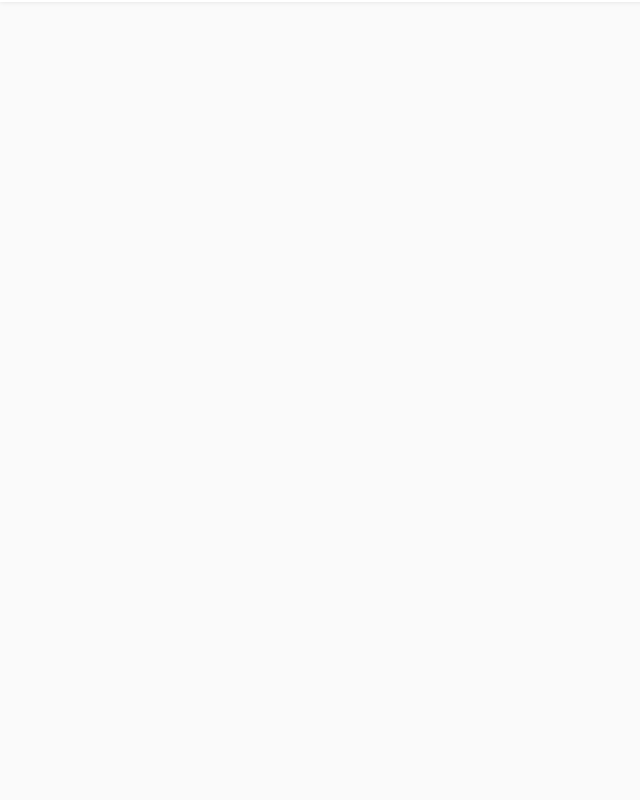
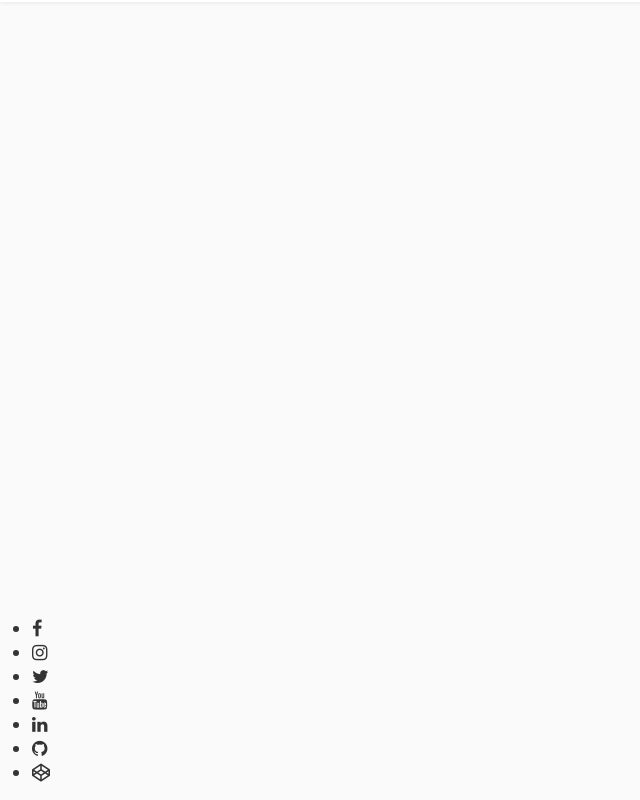
Before and after one commit to vaivodeieva/project-22.10.21, a React (Create React App) app: page /aboutus in a window 1280 px wide. Shown: the part 214-1014 px from the top of the page, without its empty margins (0-640 px from the left). Before the commit the page ends 830 px from the top, so only its background shows below. Built offline with nearby package versions, Linux system fonts and the light colour scheme.

Commit message:
update footer, add link to head

```diff
--- a/public/index.html
+++ b/public/index.html
@@ -26,6 +26,11 @@
     -->
     <title>React App</title>
     <link href="https://cdn.jsdelivr.net/npm/bootstrap@5.1.3/dist/css/bootstrap.min.css" rel="stylesheet" integrity="sha384-1BmE4kWBq78iYhFldvKuhfTAU6auU8tT94WrHftjDbrCEXSU1oBoqyl2QvZ6jIW3" crossorigin="anonymous">
+
+
+    <link rel="stylesheet" href="https://cdnjs.cloudflare.com/ajax/libs/font-awesome/4.7.0/css/font-awesome.css" integrity="sha512-5A8nwdMOWrSz20fDsjczgUidUBR8liPYU+WymTZP1lmY9G6Oc7HlZv156XqnsgNUzTyMefFTcsFH/tnJE/+xBg==" crossorigin="anonymous" referrerpolicy="no-referrer" />
+<!-- added with footer -->
+
   </head>
   <body>
     <noscript>You need to enable JavaScript to run this app.</noscript>
--- a/src/Components/Footer.js
+++ b/src/Components/Footer.js
@@ -4,6 +4,19 @@ function Footer() {
 
         <div>
 
+  <footer class="rodape" id="rodape">
+    <ul class="redes">
+      <li data-text="Facebook"><a target="blanck" class="facebook" href="#"><i class="fa fa-facebook" aria-hidden="true"></i></a></li>
+      <li data-text="Instagram"><a target="blanck" class="instagram" href="#"><i class="fa fa-instagram" aria-hidden="true"></i></a></li>
+      <li data-text="Twitter"><a target="blanck" class="twitter" href="#"><i class="fa fa-twitter" aria-hidden="true"></i></a></li>
+      <li data-text="Youtube"><a target="blanck" class="youtube" href="#"><i class="fa fa-youtube" aria-hidden="true"></i></a></li>
+      <li data-text="Linkedin"><a target="blanck" class="linkedin" href="#"><i class="fa fa-linkedin" aria-hidden="true"></i></a></li>
+      <li data-text="Githube"><a target="blanck" class="githube" href="#"><i class="fa fa-github" aria-hidden="true"></i></a></li>
+      <li data-text="Codepen"><a target="blanck" class="codepen" href="#"><i class="fa fa-codepen" aria-hidden="true"></i></a></li>
+    </ul>
+  </footer>
+  <script src="https://cdnjs.cloudflare.com/ajax/libs/vanilla-tilt/1.7.0/vanilla-tilt.min.js"></script>
+
         </div>
     )
 }
```
